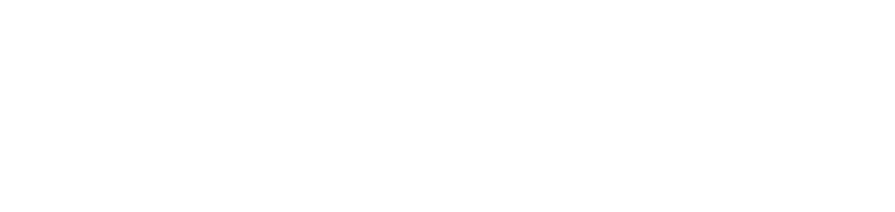
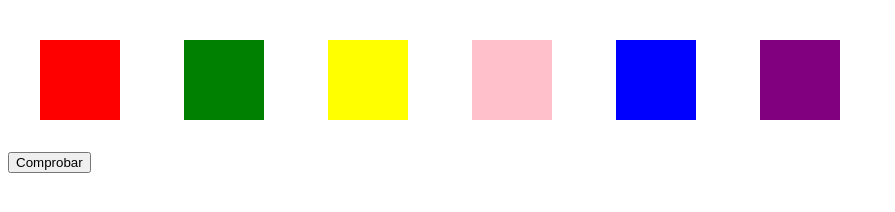
Before and after one commit to MaikelPlay/MasterMind, a website with bundled scripts: page public/index.html in a window 1280 px wide. Shown: the whole page, without its empty margins (0-895 px from the left). Built offline with nearby package versions, Linux system fonts and the light colour scheme.

Commit message:
inicio mastermind

```diff
--- a/public/index.html
+++ b/public/index.html
@@ -3,10 +3,21 @@
 <head>
     <meta charset="UTF-8">
     <meta name="viewport" content="width=device-width, initial-scale=1.0">
-    <script src="../dist/index.js" type="module"></script>
+    <script src="../dist/index.js" type="module" async></script>
+    <link rel="stylesheet" href="styles/style.css">
     <title>Document</title>
 </head>
 <body>
-
+    <section id="square-buttons">
+        <div class="color-square red" id="red-square"></div>
+        <div class="color-square green" id="green-square"></div>
+        <div class="color-square yellow" id="yellow-square"></div>
+        <div class="color-square pink" id="pink-square"></div>
+        <div class="color-square blue" id="blue-square"></div>
+        <div class="color-square purple" id="purple-square"></div>
+    </section>
+    <section id="current-combination">
+        <button id="send-combination-button">Comprobar</button>
+    </section>
 </body>
 </html>
--- /dev/null
+++ b/public/styles/style.css
@@ -0,0 +1,34 @@
+#square-buttons, #current-combination{
+    display: flex;
+    flex-flow: row;
+}
+
+.color-square{
+    margin: 2em;
+    height: 5em;
+    width: 5em;
+}
+
+.red {
+    background-color: red;
+}
+
+.green {
+    background-color: green;
+}
+
+.yellow {
+    background-color: yellow;
+}
+
+.pink{
+    background-color: pink;
+}
+
+.blue{
+    background-color: blue;
+}
+
+.purple{
+    background-color: purple;
+}
--- a/src/index.ts
+++ b/src/index.ts
@@ -1 +1,18 @@
-console.log("hola Mundo");
+/*const redSquare: HTMLElement = document.getElementById("red-square");
+redSquare.addEventListener("click", (e)=>{
+    if (e.target instanceof HTMLElement){
+       if (e.target.classList.contains("red")){
+        e.target.classList.replace("red", "green");
+       } else if (e.target.classList.contains("green")){
+        e.target.classList.replace("green", "red");
+       }
+    }
+});*/
+const colorButtons = document.querySelectorAll(".color-square");
+colorButtons.forEach((element)=>{
+    element.addEventListener("click", ()=>{
+        //crear nuevo elemento
+        //añadir clases del elemento clikado
+        //añadir a la sección current combination
+    })
+})
```
